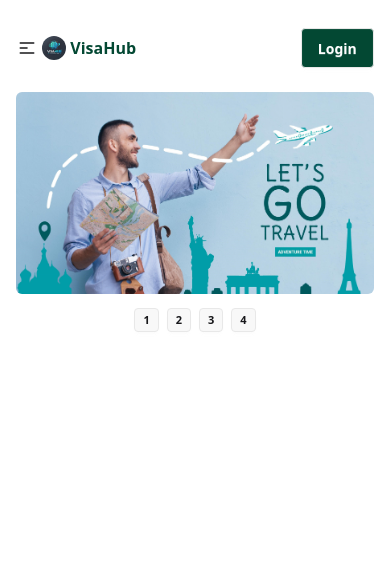
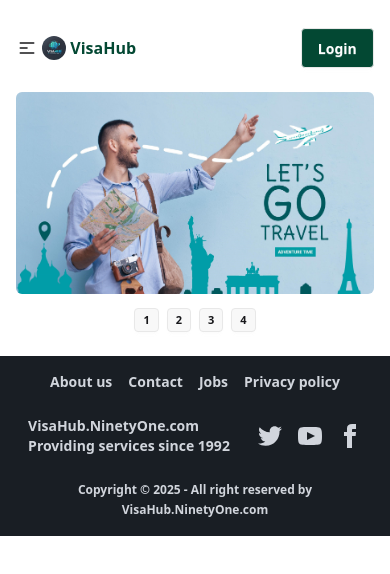
Before and after one commit to tainurrahaman/Visahub-a10-client, a React (Vite) app: page / in a window 390 px wide. Shown: the top 574 px of the page. Built offline with nearby package versions, Linux system fonts and the light colour scheme; no server answers.

Commit message:
made a responsive footer

```diff
--- /dev/null
+++ b/src/Components/Footer.jsx
@@ -0,0 +1,65 @@
+const Footer = () => {
+  return (
+    <footer className="footer gap-y-6 md:gap-y-10 bg-[#191E24] text-[14px] md:text-[16px] font-semibold text-gray-300 p-4 md:p-10 ">
+      <div className="flex w-full justify-center gap-4">
+        <a className="link link-hover">About us</a>
+        <a className="link link-hover">Contact</a>
+        <a className="link link-hover">Jobs</a>
+        <a className="link link-hover">Privacy policy</a>
+      </div>
+      <div className="flex justify-center items-center w-full gap-7 md:gap-10">
+        <aside className="flex gap-2 items-center">
+          <p>
+            VisaHub.NinetyOne.com
+            <br />
+            Providing services since 1992
+          </p>
+        </aside>
+        <div className="flex gap-4">
+          <a>
+            <svg
+              xmlns="http://www.w3.org/2000/svg"
+              width="24"
+              height="24"
+              viewBox="0 0 24 24"
+              className="fill-current"
+            >
+              <path d="M24 4.557c-.883.392-1.832.656-2.828.775 1.017-.609 1.798-1.574 2.165-2.724-.951.564-2.005.974-3.127 1.195-.897-.957-2.178-1.555-3.594-1.555-3.179 0-5.515 2.966-4.797 6.045-4.091-.205-7.719-2.165-10.148-5.144-1.29 2.213-.669 5.108 1.523 6.574-.806-.026-1.566-.247-2.229-.616-.054 2.281 1.581 4.415 3.949 4.89-.693.188-1.452.232-2.224.084.626 1.956 2.444 3.379 4.6 3.419-2.07 1.623-4.678 2.348-7.29 2.04 2.179 1.397 4.768 2.212 7.548 2.212 9.142 0 14.307-7.721 13.995-14.646.962-.695 1.797-1.562 2.457-2.549z"></path>
+            </svg>
+          </a>
+          <a>
+            <svg
+              xmlns="http://www.w3.org/2000/svg"
+              width="24"
+              height="24"
+              viewBox="0 0 24 24"
+              className="fill-current"
+            >
+              <path d="M19.615 3.184c-3.604-.246-11.631-.245-15.23 0-3.897.266-4.356 2.62-4.385 8.816.029 6.185.484 8.549 4.385 8.816 3.6.245 11.626.246 15.23 0 3.897-.266 4.356-2.62 4.385-8.816-.029-6.185-.484-8.549-4.385-8.816zm-10.615 12.816v-8l8 3.993-8 4.007z"></path>
+            </svg>
+          </a>
+          <a>
+            <svg
+              xmlns="http://www.w3.org/2000/svg"
+              width="24"
+              height="24"
+              viewBox="0 0 24 24"
+              className="fill-current"
+            >
+              <path d="M9 8h-3v4h3v12h5v-12h3.642l.358-4h-4v-1.667c0-.955.192-1.333 1.115-1.333h2.885v-5h-3.808c-3.596 0-5.192 1.583-5.192 4.615v3.385z"></path>
+            </svg>
+          </a>
+        </div>
+      </div>
+
+      <div className="w-full">
+        <p className="text-center text-[12px] md:text-sm w-full">
+          Copyright © {new Date().getFullYear()} - All right reserved by
+          VisaHub.NinetyOne.com
+        </p>
+      </div>
+    </footer>
+  );
+};
+
+export default Footer;
--- a/src/Layouts/Homelayout.jsx
+++ b/src/Layouts/Homelayout.jsx
@@ -1,11 +1,17 @@
 import Banner from "../Components/Banner";
+import Footer from "../Components/Footer";
 import Navbar from "../Components/Navbar";
 
 const Homelayout = () => {
   return (
-    <div className="w-11/12 mx-auto my-4">
-      <Navbar></Navbar>
-      <Banner></Banner>
+    <div>
+      <div className="w-11/12 mx-auto my-4">
+        <Navbar></Navbar>
+        <Banner></Banner>
+      </div>
+      <div>
+        <Footer></Footer>
+      </div>
     </div>
   );
 };
```
